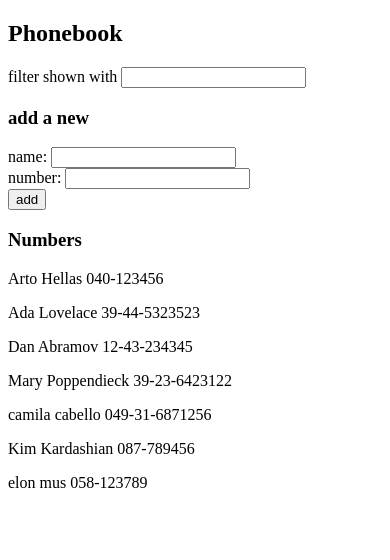
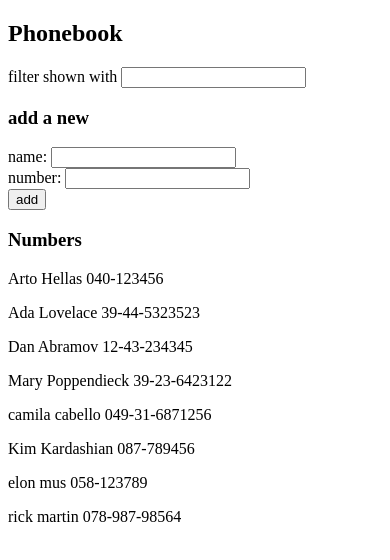
Before and after one commit to miguetronic/Full-Stack-Open-2021, a React (Create React App) app in the folder part2/phonebook/: page / in a window 390 px wide. Shown: the top 560 px of the page. Built offline with nearby package versions, Linux system fonts and the light colour scheme; data requests are answered from the project's data file.

Commit message:
Exercise 2.16: Phonebook step8

```diff
--- a/part2/phonebook/db.json
+++ b/part2/phonebook/db.json
@@ -34,6 +34,11 @@
       "name": "elon mus",
       "number": "058-123789",
       "id": 7
+    },
+    {
+      "name": "rick martin",
+      "number": "078-987-98564",
+      "id": 8
     }
   ]
 }
--- a/part2/phonebook/src/App.js
+++ b/part2/phonebook/src/App.js
@@ -3,6 +3,7 @@ import Persons from './components/Persons'
 import Filter from './components/Filter'
 import PersonForm from './components/PersonForm'
 import axios from 'axios'
+import personService from './services/persons'
 
 const App = () => {
   const [persons, setPersons] = useState([])
@@ -12,11 +13,18 @@ const App = () => {
 
   useEffect(() => {
     console.log('effect')
-    axios.get('http://localhost:3001/persons')
+    personService.getAllPersons()
+      .then(initialPersons => {
+        console.log('promise fulfilled')
+        setPersons(initialPersons)
+      })
+
+    /*axios.get('http://localhost:3001/persons')
       .then(response => {
         console.log('promise fulfilled')
         setPersons(response.data)
-      })
+      })*/
+
   }, [])
   console.log('render', persons.length, 'persons')
 
@@ -46,14 +54,23 @@ const App = () => {
       number: newNumber,
       //id: persons.length + 1
     }
-    axios
+
+    personService.createPerson(nameObject)
+      .then(newPerson => {
+        console.log(newPerson)
+        setPersons(persons.concat(newPerson));
+        setNewName('');
+        setNewNumber('');
+      })
+
+    /*axios
       .post('http://localhost:3001/persons', nameObject)
       .then(response => {
         console.log(response)
         setPersons(persons.concat(response.data));
         setNewName('');
         setNewNumber('');
-      })
+      })*/
 
 
   }
--- /dev/null
+++ b/part2/phonebook/src/services/persons.js
@@ -0,0 +1,16 @@
+import axios from 'axios'
+const baseUrl = 'http://localhost:3001/persons'
+
+const getAllPersons = () => {
+    const request = axios.get(baseUrl)
+    return request.then(response => response.data)
+}
+
+const createPerson = (newObjectPerson) => {
+    const request = axios.post(baseUrl, newObjectPerson)
+    return request.then(response => response.data)
+}
+
+const personService = {getAllPersons, createPerson };
+
+export default personService
```
